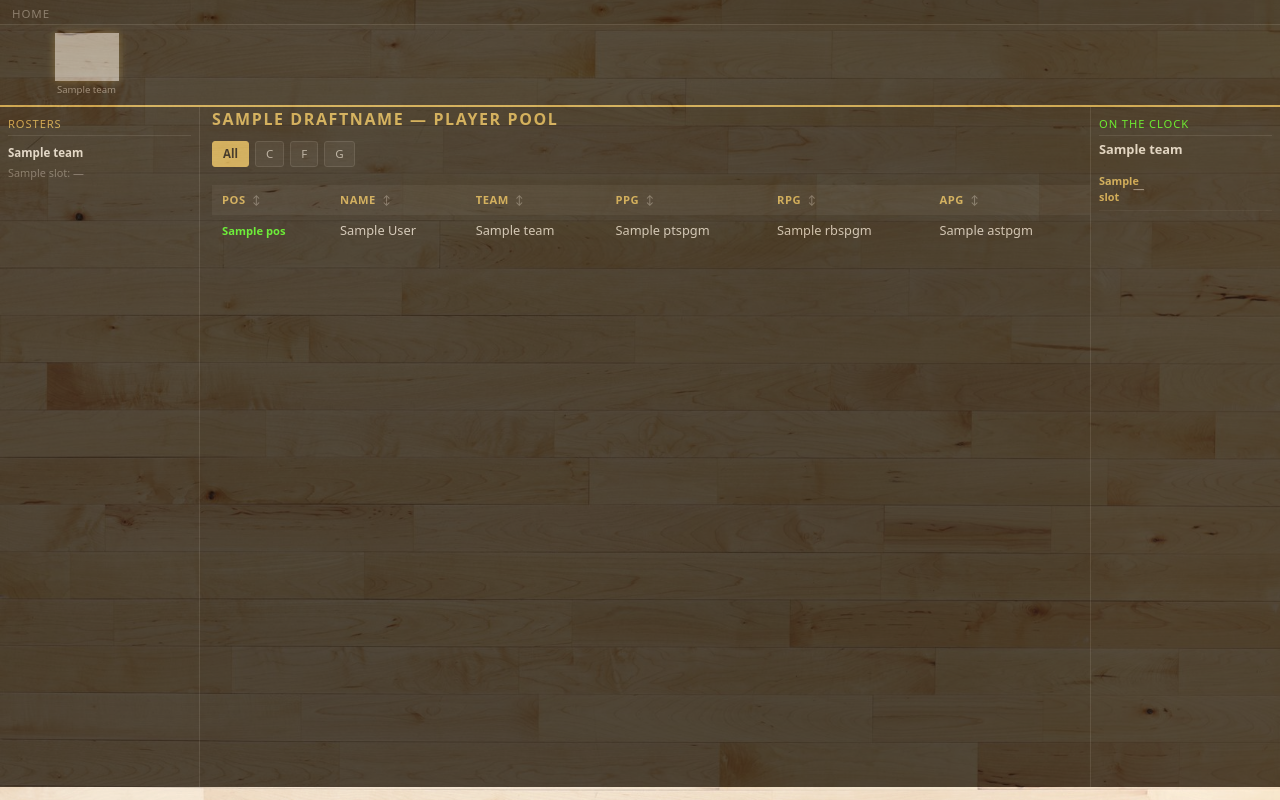
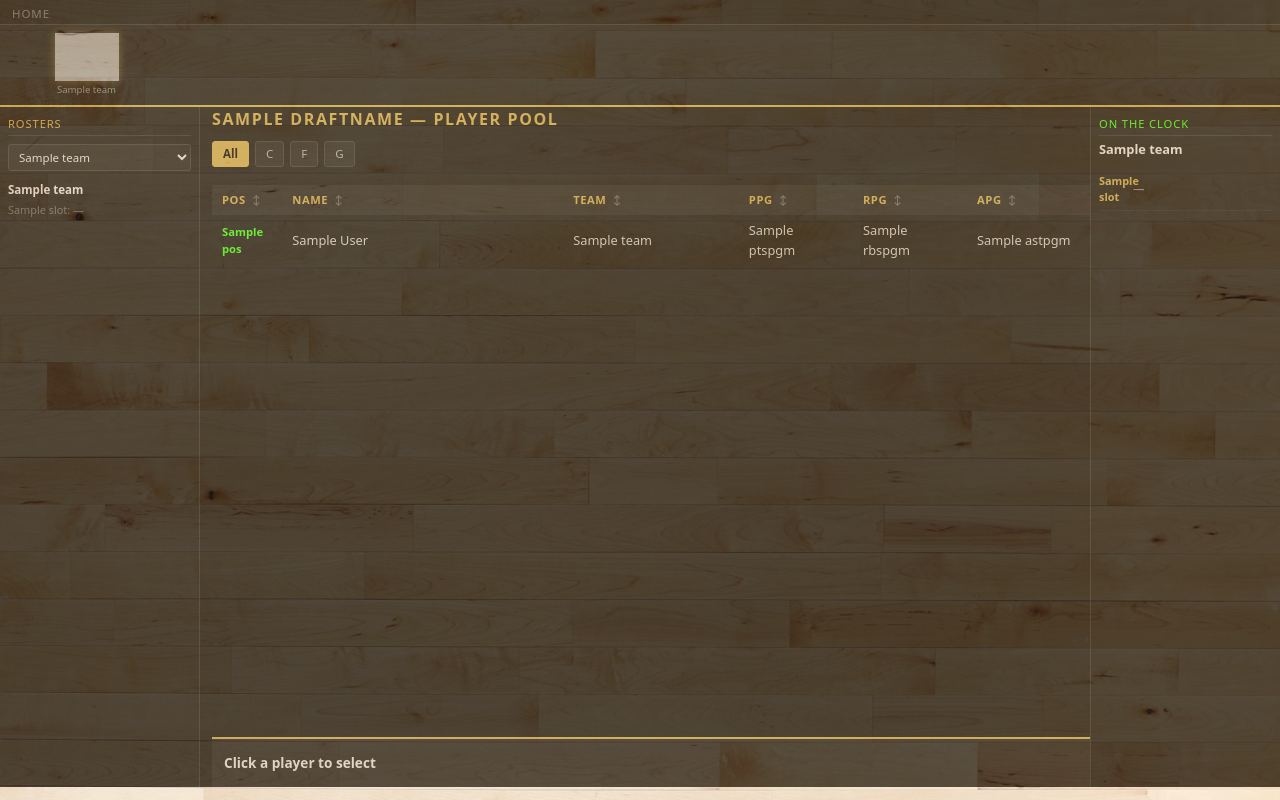
Before and after one commit to airick10/ultimatedraft, a Python web app: template templates/bkdraft.html in a window 1280 px wide. Run offline with Jinja, Linux system fonts and the light colour scheme; the template is opened without the code that fills it: most values are stand-ins (such as "Sample title", 1, 10 or a date in 2020); lists and menus that the app fills with data are empty; some web fonts are replaced; grey boxes are pictures that could not be loaded.

Commit message:
Update basketball draft
Updated the basketball draft

```diff
--- a/templates/bkdraft.html
+++ b/templates/bkdraft.html
@@ -11,7 +11,6 @@
     position: relative;
     isolation: isolate;
 }
-
 body::before {
     content: '';
     position: fixed;
@@ -46,7 +45,7 @@ body::before {
 }
 .logo-strip + .logo-strip { border-top:1px solid #222; }
 .logo-wrap {
-    flex:0 0 calc(12.5% - 8px); /* 8 per row */
+    flex:0 0 calc(12.5% - 8px);
     text-align:center;
 }
 .logo-wrap img {
@@ -71,7 +70,7 @@ body::before {
 /* ── Main 3-pane row ── */
 .draft-body { display:flex; height:calc(100vh - 120px); overflow:hidden; }
 
-  /* ── Left pane — all team rosters ── */
+/* ── Left pane ── */
 .pane-left {
     width:200px;
     min-width:160px;
@@ -89,6 +88,16 @@ body::before {
     border-bottom:1px solid #2a2a2a;
     padding-bottom:4px;
 }
+.roster-select {
+    width: 100%;
+    background: #1a1a1a;
+    color: #e0e0e0;
+    border: 1px solid #333;
+    border-radius: 3px;
+    padding: 4px 6px;
+    font-size: .72rem;
+    margin-bottom: 10px;
+}
 .roster-team { margin-bottom:12px; }
 .roster-team .t-name {
     font-size:.72rem;
@@ -103,90 +112,143 @@ body::before {
 }
 .roster-team .t-pick.filled { color:#c9a84c; }
 
-  /* ── Center pane — player pool ── */
+/* ── Center pane ── */
 .pane-center {
-    flex:1;
-    overflow-y:auto;
-    padding-left:12px;
-    background:#0d0d0d;
+    flex: 1;
+    overflow: hidden;
+    padding-left: 12px;
+    background: #0d0d0d;
+    display: flex;
+    flex-direction: column;
 }
 .pane-center .draft-title {
-    font-size:1rem;
-    font-weight:700;
-    color:#c9a84c;
-    text-transform:uppercase;
-    letter-spacing:.1em;
-    margin-bottom:10px;
+    font-size: 1rem;
+    font-weight: 700;
+    color: #c9a84c;
+    text-transform: uppercase;
+    letter-spacing: .1em;
+    margin-bottom: 10px;
 }
 .pane-center-header {
-    position: sticky;
-    top: 0;
     background: #0d0d0d;
+    padding-bottom: 8px;
     z-index: 2;
-    padding-bottom: 8px;
+}
+.pane-center-scroll {
+    flex: 1;
+    overflow-y: auto;
+    padding-bottom: 50px;
 }
 .pos-filter {
-    display:flex;
-    gap:6px;
-    margin-bottom:10px;
-    flex-wrap:wrap;
+    display: flex;
+    gap: 6px;
+    margin-bottom: 10px;
+    flex-wrap: wrap;
 }
 .pos-filter .btn-pos {
-    background:#1a1a1a;
-    border:1px solid #333;
-    color:#aaa;
-    font-size:.72rem;
-    padding:3px 10px;
-    border-radius:3px;
-    cursor:pointer;
-    transition:all .15s;
+    background: #1a1a1a;
+    border: 1px solid #333;
+    color: #aaa;
+    font-size: .72rem;
+    padding: 3px 10px;
+    border-radius: 3px;
+    cursor: pointer;
+    transition: all .15s;
 }
 .pos-filter .btn-pos:hover,
 .pos-filter .btn-pos.active {
-    background:#c9a84c;
-    border-color:#c9a84c;
-    color:#000;
-    font-weight:600;
+    background: #c9a84c;
+    border-color: #c9a84c;
+    color: #000;
+    font-weight: 600;
 }
+.player-select-bar {
+    position: sticky;
+    bottom: 0;
+    height: 50px;
+    min-height: 50px;
+    background: #1a1a1a;
+    border-top: 2px solid #c9a84c;
+    display: flex;
+    align-items: center;
+    padding: 0 12px;
+    gap: 12px;
+}
+.player-select-bar .selected-name {
+    font-size: .85rem;
+    font-weight: 600;
+    color: #e0e0e0;
+    flex: 1;
+}
+.player-select-bar .selected-stats {
+    font-size: .75rem;
+    color: #888;
+    flex: 2;
+}
+.btn-draft {
+    background: #39ff14;
+    border: none;
+    color: #000;
+    font-weight: 700;
+    font-size: .8rem;
+    padding: 6px 18px;
+    border-radius: 3px;
+    cursor: pointer;
+    display: none;
+}
+.btn-draft:hover { background: #2ecc0f; }
 
 /* Player table */
-  .player-table { width:100%; border-collapse:separate; border-spacing: 0; font-size:.8rem; }
+.player-table {
+    width: 100%;
+    border-collapse: separate;
+    border-spacing: 0;
+    font-size: .8rem;
+    table-layout: fixed;
+}
 .player-table thead {
     position: sticky;
-    top: 72px;
+    top: 0;
     z-index: 1;
 }
 .player-table thead tr {
-    background:#1a1a1a;
-    border-bottom:2px solid #c9a84c;
-    z-index: 1;
+    background: #1a1a1a;
+    border-bottom: 2px solid #c9a84c;
 }
 .player-table th {
-    color:#c9a84c;
-    font-size:.7rem;
-    text-transform:uppercase;
-    letter-spacing:.05em;
-    padding:7px 10px;
-    text-align:left;
-    font-weight:600;
+    color: #c9a84c;
+    font-size: .7rem;
+    text-transform: uppercase;
+    letter-spacing: .05em;
+    padding: 7px 10px;
+    text-align: left;
+    font-weight: 600;
     cursor: pointer;
 }
-
 .sort-icon { font-size: .6rem; color: #666; margin-left: 3px; }
 .player-table tbody tr {
-    border-bottom:1px solid #1e1e1e;
-    transition:background .12s;
+    border-bottom: 1px solid #1e1e1e;
+    transition: background .12s;
 }
-  .player-table tbody tr:hover { background:#1a1a1a; cursor:pointer; }
-  .player-table td { padding:6px 10px; color:#ccc; }
+.player-table tbody tr:hover { background: #1a1a1a; cursor: pointer; }
+.player-table td { padding: 6px 10px; color: #ccc; }
 .player-table td.pos-badge {
-    font-weight:700;
-    font-size:.7rem;
-    color:#39ff14;
+    font-weight: 700;
+    font-size: .7rem;
+    color: #39ff14;
 }
-  .player-table tbody tr.drafted { opacity:.35; pointer-events:none; }
+.player-table tbody tr.drafted { opacity: .35; pointer-events: none; }
+.player-table tbody tr.selected-row { background: #2a2a1a; outline: 1px solid #c9a84c; }
 
-  /* ── Right pane — current team's roster ── */
+/* column widths */
+.player-table th:nth-child(1), .player-table td:nth-child(1) { width: 8%; }
+.player-table th:nth-child(2), .player-table td:nth-child(2) { width: 32%; }
+.player-table th:nth-child(3), .player-table td:nth-child(3) { width: 20%; }
+.player-table th:nth-child(4), .player-table td:nth-child(4) { width: 13%; }
+.player-table th:nth-child(5), .player-table td:nth-child(5) { width: 13%; }
+.player-table th:nth-child(6), .player-table td:nth-child(6) { width: 14%; }
+
+/* ── Right pane ── */
 .pane-right {
     width:190px;
     min-width:160px;
@@ -235,7 +297,7 @@ body::before {
 function sortTable(col) {
     const tbody = document.getElementById('playerBody');
     const rows = Array.from(tbody.querySelectorAll('tr'));
-    sortDir[col] = !sortDir[col];  // toggle asc/desc
+    sortDir[col] = !sortDir[col];
 
     rows.sort((a, b) => {
         let aVal = a.cells[col].innerText.trim();
@@ -243,40 +305,67 @@ function sortTable(col) {
         if (col === 1) {
             const aLast = aVal.split(' ').pop();
             const bLast = bVal.split(' ').pop();
-            return sortDir[col]
-                ? aLast.localeCompare(bLast)
-                : bLast.localeCompare(aLast);
+            return sortDir[col] ? aLast.localeCompare(bLast) : bLast.localeCompare(aLast);
         }
-        // numeric sort for PPG/RPG/APG cols
         if (col >= 3) {
             aVal = parseFloat(aVal) || 0;
             bVal = parseFloat(bVal) || 0;
             return sortDir[col] ? aVal - bVal : bVal - aVal;
         }
-        return sortDir[col]
-            ? aVal.localeCompare(bVal)
-            : bVal.localeCompare(aVal);
+        return sortDir[col] ? aVal.localeCompare(bVal) : bVal.localeCompare(aVal);
     });
 
     rows.forEach(r => tbody.appendChild(r));
 
-    // update icons
     document.querySelectorAll('.sort-icon').forEach((el, i) => {
         el.textContent = i === col ? (sortDir[col] ? '↑' : '↓') : '↕';
     });
 }
+
+function showRoster(teamName) {
+    document.querySelectorAll('.roster-team').forEach(el => el.style.display = 'none');
+    document.getElementById(`roster-${teamName}`).style.display = 'block';
+}
+
+function draftPlayer() {
+    // wire to SocketIO later
+    console.log('Draft:', document.getElementById('selectedName').textContent);
+}
+
+document.addEventListener('DOMContentLoaded', () => {
+    // show first team roster
+    const first = document.querySelector('.roster-team');
+    if (first) first.style.display = 'block';
+
+    // player row click handler
+    document.querySelectorAll('#playerBody tr').forEach(row => {
+        row.addEventListener('click', () => {
+            const cells = row.cells;
+            const pos  = cells[0].innerText;
+            const name = cells[1].innerText;
+            const team = cells[2].innerText;
+            const s1   = cells[3].innerText;
+            const s2   = cells[4].innerText;
+            const s3   = cells[5].innerText;
+
+            document.getElementById('selectedName').textContent  = `${pos} — ${name}`;
+            document.getElementById('selectedStats').textContent = `${team} | ${s1} / ${s2} / ${s3}`;
+            document.getElementById('draftBtn').style.display    = 'inline-block';
+
+            document.querySelectorAll('#playerBody tr').forEach(r => r.classList.remove('selected-row'));
+            row.classList.add('selected-row');
+        });
+    });
+});
 </script>
 
 {% endblock %}
 {% block body %}
-<!-- Background, Bootstrap seems to fight this.  So doing an inline -->
 <div style="position:fixed;inset:0;background:url('{{ url_for('static', filename='hardwood.jpg') }}') center/cover;opacity:0.3;z-index:9999;pointer-events:none;"></div>
 
 <div class="nav-strip">
     <a href="{{ url_for('main.start_basketball') }}"> Home</a>
 </div>
-
-<!-- ── Logo Strip(s) ── -->
 
 {% for row in logo_rows %}
 <div class="logo-strip">
@@ -292,26 +381,28 @@ function sortTable(col) {
 </div>
 {% endfor %}
 
-<!-- ── 3-pane Draft Body ── -->
 <div class="draft-body">
 
-  <!-- Left: all rosters -->
+  <!-- Left: rosters with dropdown -->
   <div class="pane-left">
     <h6>Rosters</h6>
+    <select id="rosterSelect" onchange="showRoster(this.value)" class="roster-select">
         {% for team in all_teams %}
-    <div class="roster-team">
+        <option value="{{ team.name }}">{{ team.name }}</option>
+        {% endfor %}
+    </select>
+    {% for team in all_teams %}
+    <div class="roster-team" id="roster-{{ team.name }}" style="display:none">
         <div class="t-name">{{ team.name }}</div>
         {% for slot in roster_slots %}
-      <div class="t-pick">{{ slot }}: —</div>
+        <div class="t-pick" id="slot-{{ team.name }}-{{ loop.index0 }}">{{ slot }}: —</div>
         {% endfor %}
     </div>
     {% endfor %}
   </div>
 
   <!-- Center: player pool -->
-  <!-- Center: player pool -->
   <div class="pane-center">
-
     <div class="pane-center-header">
         <div class="draft-title">{{ draftname }} — Player Pool</div>
         <div class="pos-filter">
@@ -322,8 +413,8 @@ function sortTable(col) {
         </div>
     </div>
 
+    <!-- Sticky header table -->
     <table class="player-table">
-        <thead>
         <thead>
             <tr>
                 <th onclick="sortTable(0)">Pos <span class="sort-icon">↕</span></th>
@@ -334,7 +425,11 @@ function sortTable(col) {
                 <th onclick="sortTable(5)">APG <span class="sort-icon">↕</span></th>
             </tr>
         </thead>
-        </thead>
+    </table>
+
+    <!-- Scrollable body -->
+    <div class="pane-center-scroll">
+        <table class="player-table">
             <tbody id="playerBody">
                 {% for p in players %}
                 <tr data-pos="{{ p.Pos }}">
@@ -348,10 +443,16 @@ function sortTable(col) {
                 {% endfor %}
             </tbody>
         </table>
-
     </div>
 
-  <!-- Right: on-the-clock team roster -->
+    <div class="player-select-bar" id="selectBar">
+        <div class="selected-name" id="selectedName">Click a player to select</div>
+        <div class="selected-stats" id="selectedStats"></div>
+        <button class="btn-draft" id="draftBtn" onclick="draftPlayer()">Draft</button>
+    </div>
+  </div>
+
+  <!-- Right: on-the-clock -->
   <div class="pane-right">
     <h6>On the Clock</h6>
     <div class="on-clock" id="clockTeam">{{ all_teams[0].name }}</div>
```
Lines whose indentation alone changed are shown as unchanged.
